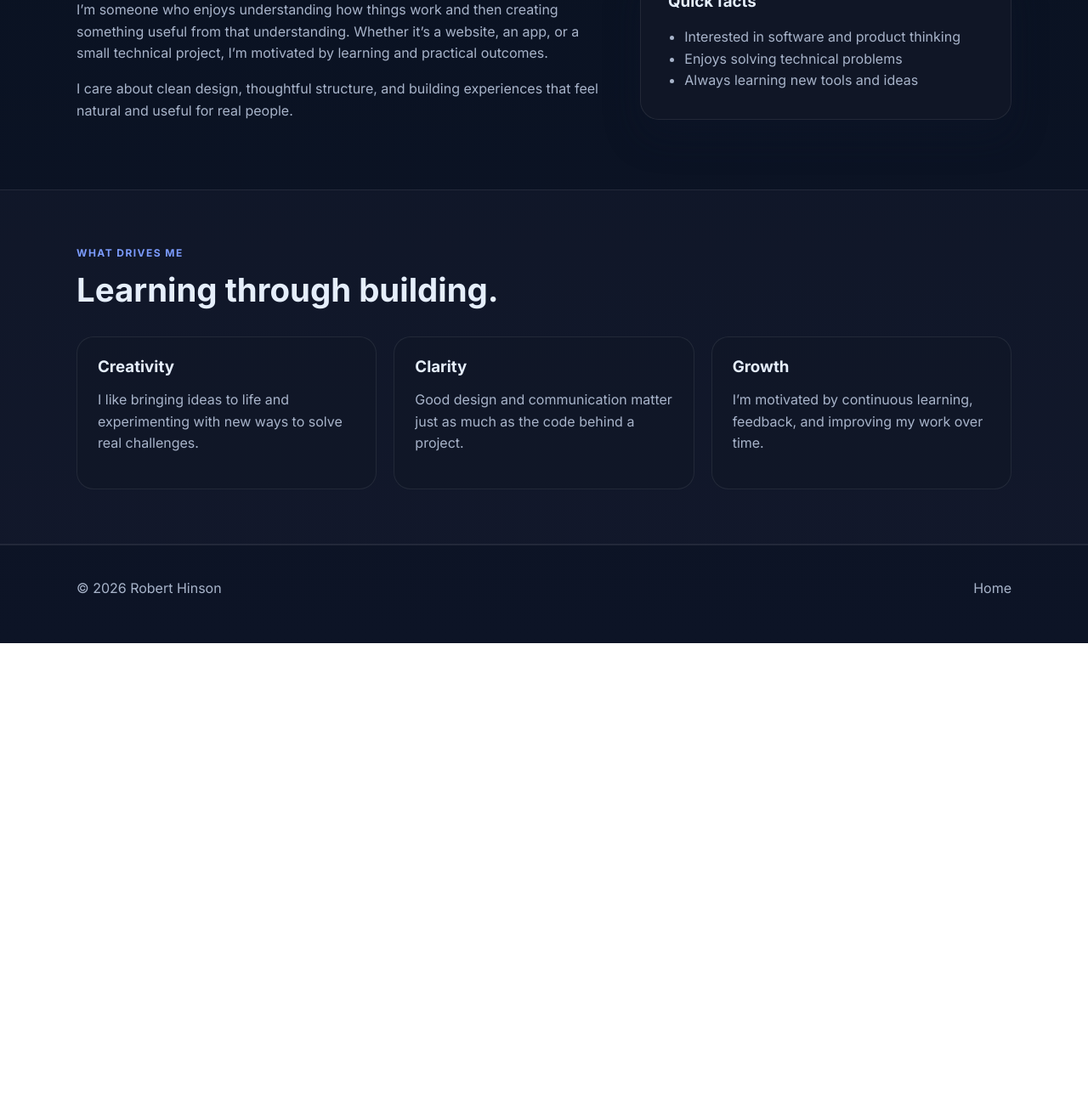
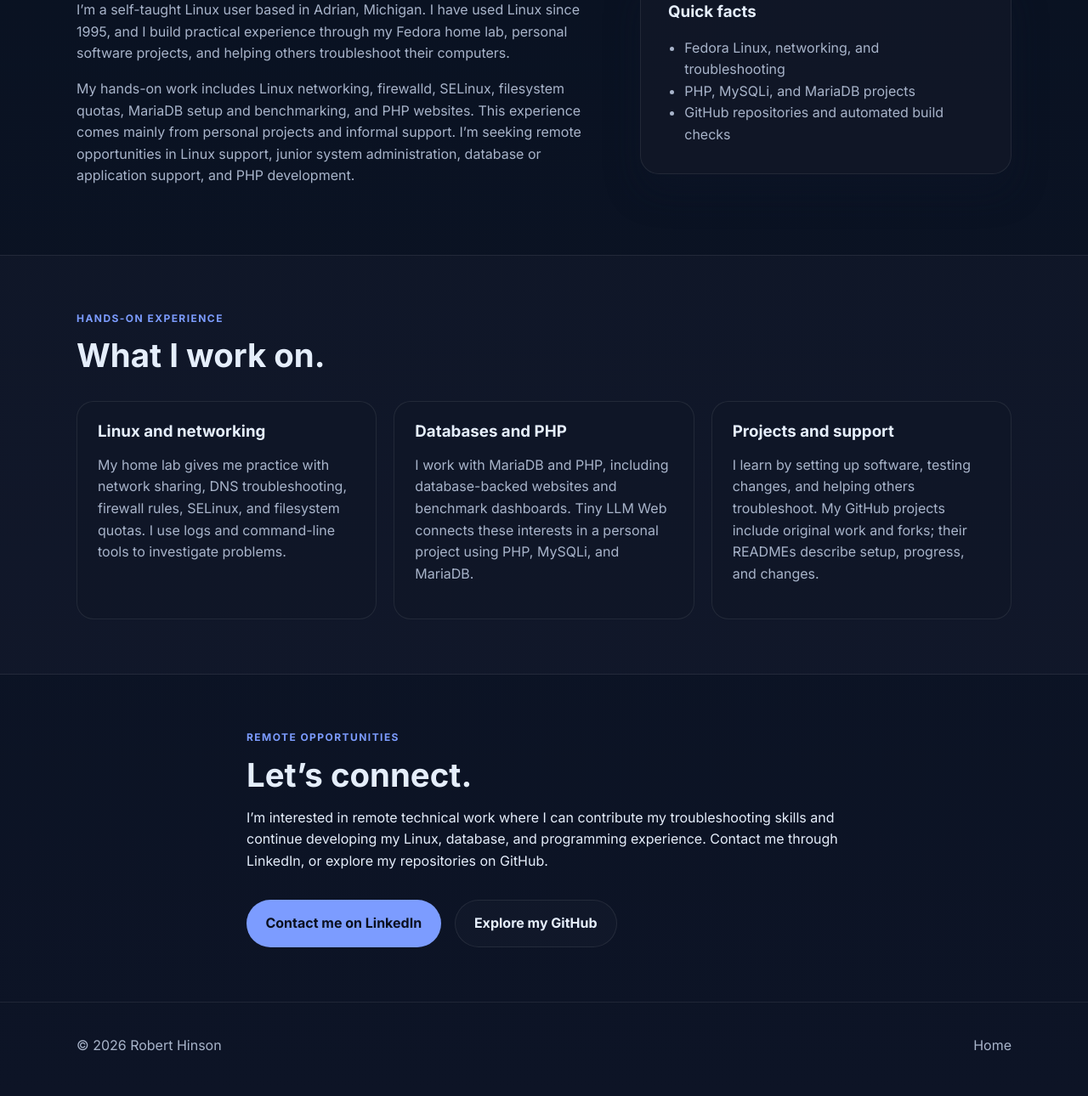
Before and after one commit to oppiet30/oppiet30.github.io, a plain HTML site: page about.html in a window 1280 px wide. Shown: the part 638-1928 px from the top of the page at 85% size. Before the commit the page ends 1395 px from the top, so only its background shows below. Drawn offline with Linux system fonts and the light colour scheme.

Commit message:
Focus About page on hands-on technical experience and remote roles

```diff
--- a/about.html
+++ b/about.html
@@ -6,7 +6,7 @@
     <title>Robert Hinson | About</title>
     <meta
       name="description"
-      content="About page for Robert Hinson, including background, interests, and goals."
+      content="Robert Hinson's hands-on Linux, MariaDB, and PHP experience and interest in remote technical work."
     />
     <link rel="preconnect" href="https://fonts.googleapis.com" />
     <link rel="preconnect" href="https://fonts.gstatic.com" crossorigin />
@@ -32,32 +32,36 @@
       <section class="page-hero">
         <div class="container narrow">
           <p class="eyebrow">About me</p>
-          <h1>Curious, creative, and always building.</h1>
+          <h1>Linux, databases, and practical problem solving.</h1>
         </div>
       </section>
 
       <section class="section">
         <div class="container two-column">
           <div>
-            <h2>My story</h2>
+            <h2>My technical background</h2>
             <p>
-              I’m someone who enjoys understanding how things work and then
-              creating something useful from that understanding. Whether it’s a
-              website, an app, or a small technical project, I’m motivated by
-              learning and practical outcomes.
+              I’m a self-taught Linux user based in Adrian, Michigan. I have
+              used Linux since 1995, and I build practical experience through my
+              Fedora home lab, personal software projects, and helping others
+              troubleshoot their computers.
             </p>
             <p>
-              I care about clean design, thoughtful structure, and building
-              experiences that feel natural and useful for real people.
+              My hands-on work includes Linux networking, firewalld, SELinux,
+              filesystem quotas, MariaDB setup and benchmarking, and PHP websites.
+              This experience comes mainly from personal projects and informal
+              support. I’m seeking remote opportunities in Linux support, junior
+              system administration, database or application support, and PHP
+              development.
             </p>
           </div>
 
           <div class="card info-card">
             <h3>Quick facts</h3>
             <ul>
-              <li>Interested in software and product thinking</li>
-              <li>Enjoys solving technical problems</li>
-              <li>Always learning new tools and ideas</li>
+              <li>Fedora Linux, networking, and troubleshooting</li>
+              <li>PHP, MySQLi, and MariaDB projects</li>
+              <li>GitHub repositories and automated build checks</li>
             </ul>
           </div>
         </div>
@@ -66,34 +70,51 @@
       <section class="section alt-bg">
         <div class="container">
           <div class="section-heading">
-            <p class="eyebrow">What drives me</p>
-            <h2>Learning through building.</h2>
+            <p class="eyebrow">Hands-on experience</p>
+            <h2>What I work on.</h2>
           </div>
 
           <div class="feature-grid">
             <article class="feature-card">
-              <h3>Creativity</h3>
+              <h3>Linux and networking</h3>
               <p>
-                I like bringing ideas to life and experimenting with new ways to
-                solve real challenges.
+                My home lab gives me practice with network sharing, DNS
+                troubleshooting, firewall rules, SELinux, and filesystem quotas.
+                I use logs and command-line tools to investigate problems.
               </p>
             </article>
 
             <article class="feature-card">
-              <h3>Clarity</h3>
+              <h3>Databases and PHP</h3>
               <p>
-                Good design and communication matter just as much as the code
-                behind a project.
+                I work with MariaDB and PHP, including database-backed websites
+                and benchmark dashboards. Tiny LLM Web connects these interests
+                in a personal project using PHP, MySQLi, and MariaDB.
               </p>
             </article>
 
             <article class="feature-card">
-              <h3>Growth</h3>
+              <h3>Projects and support</h3>
               <p>
-                I’m motivated by continuous learning, feedback, and improving my
-                work over time.
+                I learn by setting up software, testing changes, and helping
+                others troubleshoot. My GitHub projects include original work
+                and forks; their READMEs describe setup, progress, and changes.
               </p>
             </article>
+          </div>
+        </div>
+      </section>
+      <section class="section" aria-labelledby="connect-heading">
+        <div class="container narrow">
+          <p class="eyebrow">Remote opportunities</p>
+          <h2 id="connect-heading">Let’s connect.</h2>
+          <p>I’m interested in remote technical work where I can contribute my
+            troubleshooting skills and continue developing my Linux, database,
+            and programming experience. Contact me through LinkedIn, or explore
+            my repositories on GitHub.</p>
+          <div class="cta-row">
+            <a class="button primary" href="https://www.linkedin.com/in/roberthinson" target="_blank" rel="noreferrer">Contact me on LinkedIn</a>
+            <a class="button secondary" href="https://github.com/oppiet30" target="_blank" rel="noreferrer">Explore my GitHub</a>
           </div>
         </div>
       </section>
```
